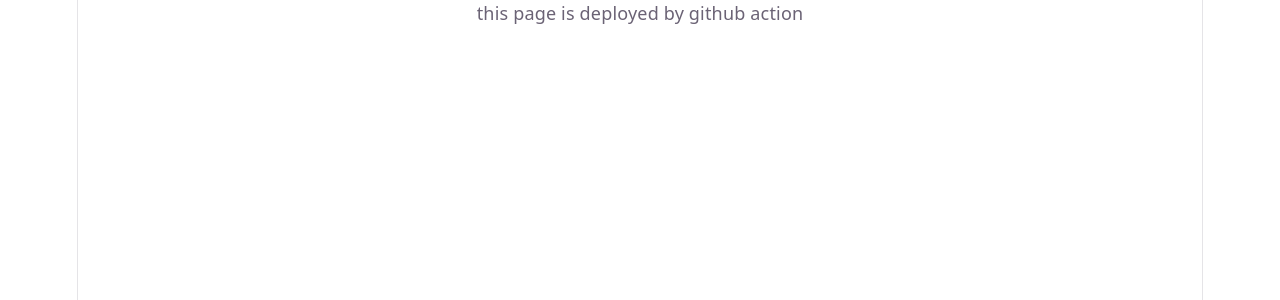
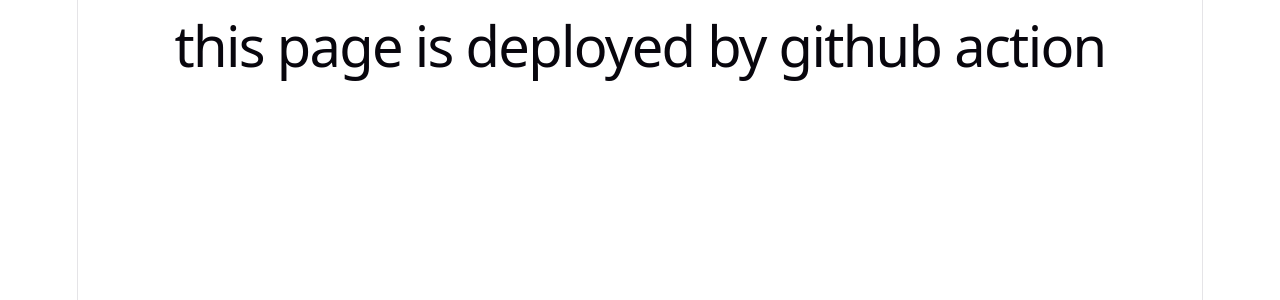
Before and after one commit to Steven-lei/CS732-frontend, a React (Vite) app: page / in a window 1280 px wide. Shown: the top 300 px of the page. Built offline with nearby package versions, Linux system fonts and the light colour scheme.

Commit message:
test triger

```diff
--- a/src/App.jsx
+++ b/src/App.jsx
@@ -7,7 +7,11 @@
 function App() {
   const [count, setCount] = useState(0);
 
-  return <>this page is deployed by github action</>;
+  return (
+    <>
+      <h1>this page is deployed by github action</h1>
+    </>
+  );
 }
 
 export default App;
```
